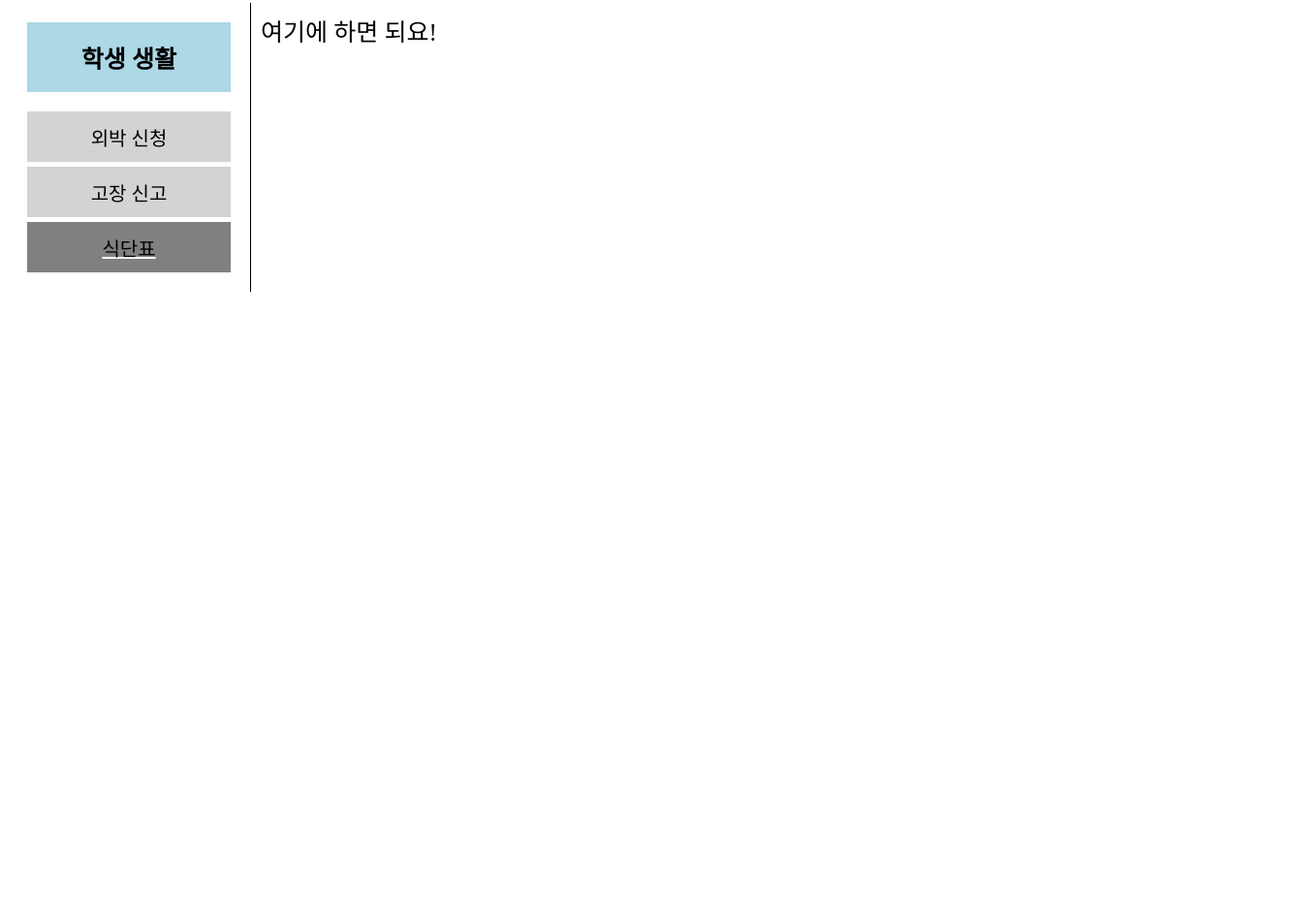
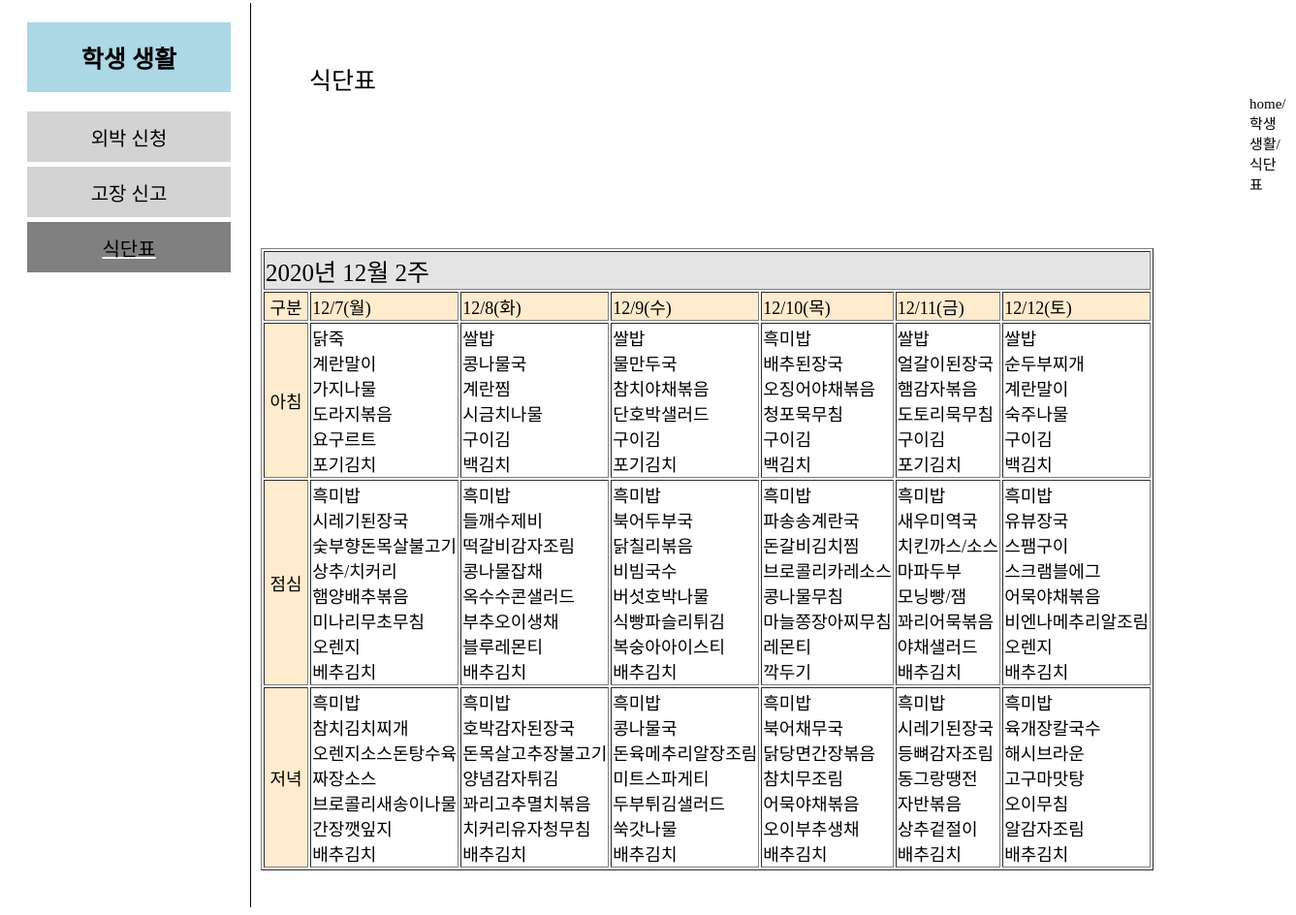
Before and after one commit to arittung/dormitory_web, a plain HTML site: page student-menu.html in a window 1280 px wide. Shown: the part 251-1195 px from the top of the page at 97% size, 1337 px wide, since content can reach past the window. Before the commit the page ends 800 px from the top, so only its background shows below. Drawn offline with Linux system fonts and the light colour scheme.

Commit message:
Update student-menu.html

```diff
--- a/student-menu.html
+++ b/student-menu.html
@@ -43,7 +43,55 @@
             </table>
         </div>
         <div class="line">
-            여기에 하면 되요!
+            <!-- 페이지 제목 -->
+            <div style="margin-left:2em; margin-top:2em;">식단표</div>
+             <!-- 페이지 경로 -->
+            <div style="margin-left:68em; font-size:15px">home/학생생활/식단표</div>
+            <br><br>
+
+            <!-- 식단표 -->
+            <table class="menu-table" border="1px">
+                <tr style="background-color: rgb(228, 228, 228);">
+                    <td colspan="7">2020년 12월 2주</td>
+                </tr>
+                <tr style="font-size:18px; background-color: blanchedalmond;">
+                    <td>&nbsp;구분&nbsp;</td>
+                    <td>12/7(월)</td>
+                    <td>12/8(화)</td>
+                    <td>12/9(수)</td>
+                    <td>12/10(목)</td>
+                    <td>12/11(금)</td>
+                    <td>12/12(토)</td>
+                </tr>
+                <tr style="font-size:18px;">
+                    <td style="background-color: blanchedalmond;">&nbsp;아침&nbsp;</td>
+                    <td>닭죽<br>계란말이<br>가지나물<br>도라지볶음<br>요구르트<br>포기김치</td>
+                    <td>쌀밥<br>콩나물국<br>계란찜<br>시금치나물<br>구이김<br>백김치</td>
+                    <td>쌀밥<br>물만두국<br>참치야채볶음<br>단호박샐러드<br>구이김<br>포기김치</td>
+                    <td>흑미밥<br>배추된장국<br>오징어야채볶음<br>청포묵무침<br>구이김<br>백김치</td>
+                    <td>쌀밥<br>얼갈이된장국<br>햄감자볶음<br>도토리묵무침<br>구이김<br>포기김치</td>
+                    <td>쌀밥<br>순두부찌개<br>계란말이<br>숙주나물<br>구이김<br>백김치</td>
+                </tr>
+                <tr style="font-size:18px;">
+                    <td style="background-color: blanchedalmond;">&nbsp;점심&nbsp;</td>
+                    <td>흑미밥<br>시레기된장국<br>숯부향돈목살불고기<br>상추/치커리<br>햄양배추볶음<br>미나리무초무침<br>오렌지<br>베추김치</td>
+                    <td>흑미밥<br>들깨수제비<br>떡갈비감자조림<br>콩나물잡채<br>옥수수콘샐러드<br>부추오이생채<br>블루레몬티<br>배추김치</td>
+                    <td>흑미밥<br>북어두부국<br>닭칠리볶음<br>비빔국수<br>버섯호박나물<br>식빵파슬리튀김<br>복숭아아이스티<br>배추김치</td>
+                    <td>흑미밥<br>파송송계란국<br>돈갈비김치찜<br>브로콜리카레소스<br>콩나물무침<br>마늘쫑장아찌무침<br>레몬티<br>깍두기</td>
+                    <td>흑미밥<br>새우미역국<br>치킨까스/소스<br>마파두부<br>모닝빵/잼<br>꽈리어묵볶음<br>야채샐러드<br>배추김치</td>
+                    <td>흑미밥<br>유뷰장국<br>스팸구이<br>스크램블에그<br>어묵야채볶음<br>비엔나메추리알조림<br>오렌지<br>배추김치</td>
+                </tr>
+                <tr style="font-size:18px;">
+                    <td style="background-color: blanchedalmond;">&nbsp;저녁&nbsp;</td>
+                    <td>흑미밥<br>참치김치찌개<br>오렌지소스돈탕수육<br>짜장소스<br>브로콜리새송이나물<br>간장깻잎지<br>배추김치</td>
+                    <td>흑미밥<br>호박감자된장국<br>돈목살고추장불고기<br>양념감자튀김<br>꽈리고추멸치볶음<br>치커리유자청무침<br>배추김치</td>
+                    <td>흑미밥<br>콩나물국<br>돈육메추리알장조림<br>미트스파게티<br>두부튀김샐러드<br>쑥갓나물<br>배추김치</td>
+                    <td>흑미밥<br>북어채무국<br>닭당면간장볶음<br>참치무조림<br>어묵야채볶음<br>오이부추생채<br>배추김치</td>
+                    <td>흑미밥<br>시레기된장국<br>등뼈감자조림<br>동그랑땡전<br>자반볶음<br>상추겉절이<br>배추김치</td>
+                    <td>흑미밥<br>육개장칼국수<br>해시브라운<br>고구마맛탕<br>오이무침<br>알감자조림<br>배추김치</td>
+                </tr>
+            </table>
+            <br>
         </div>
     </div>
     </body>
```
